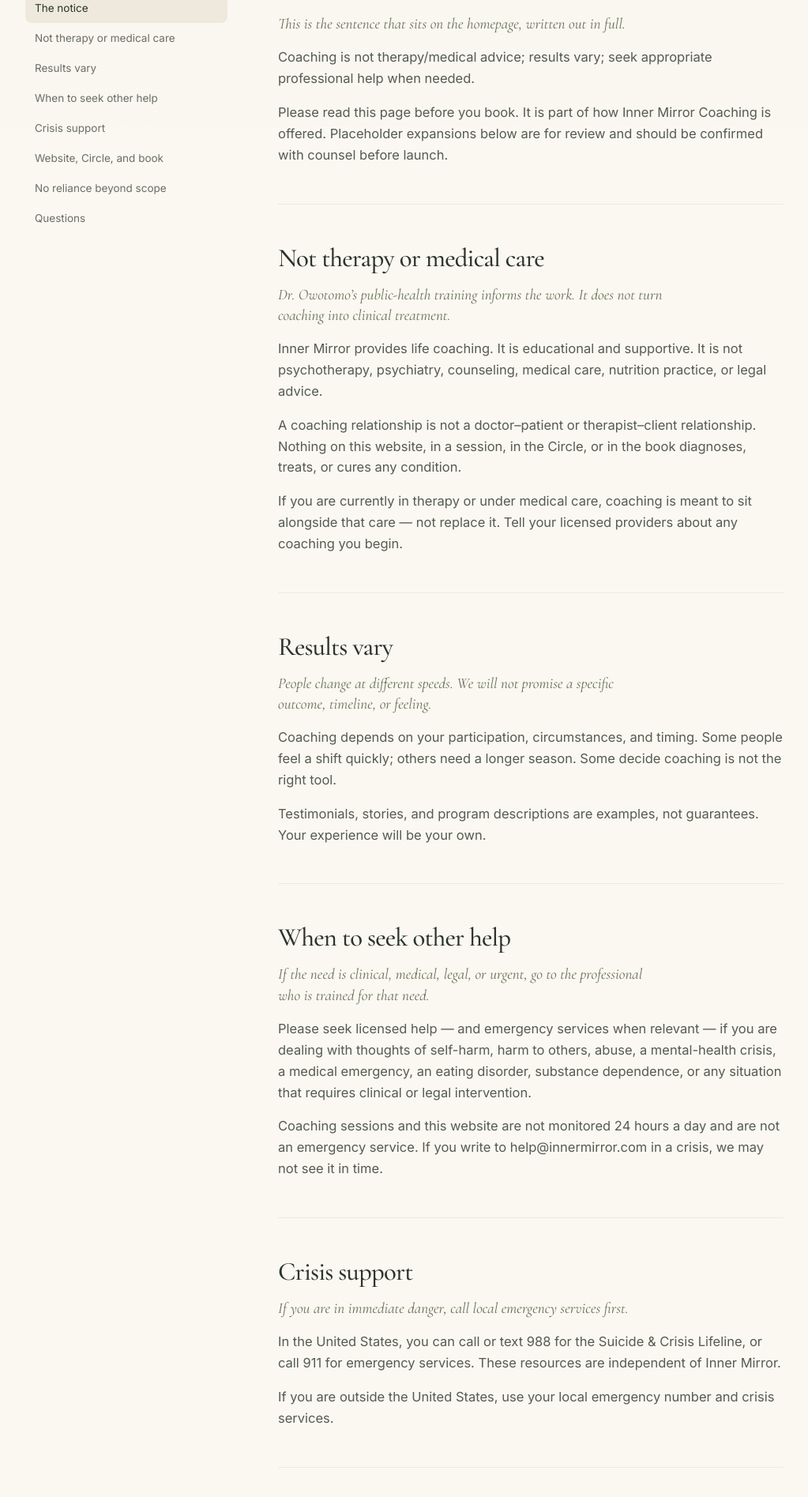
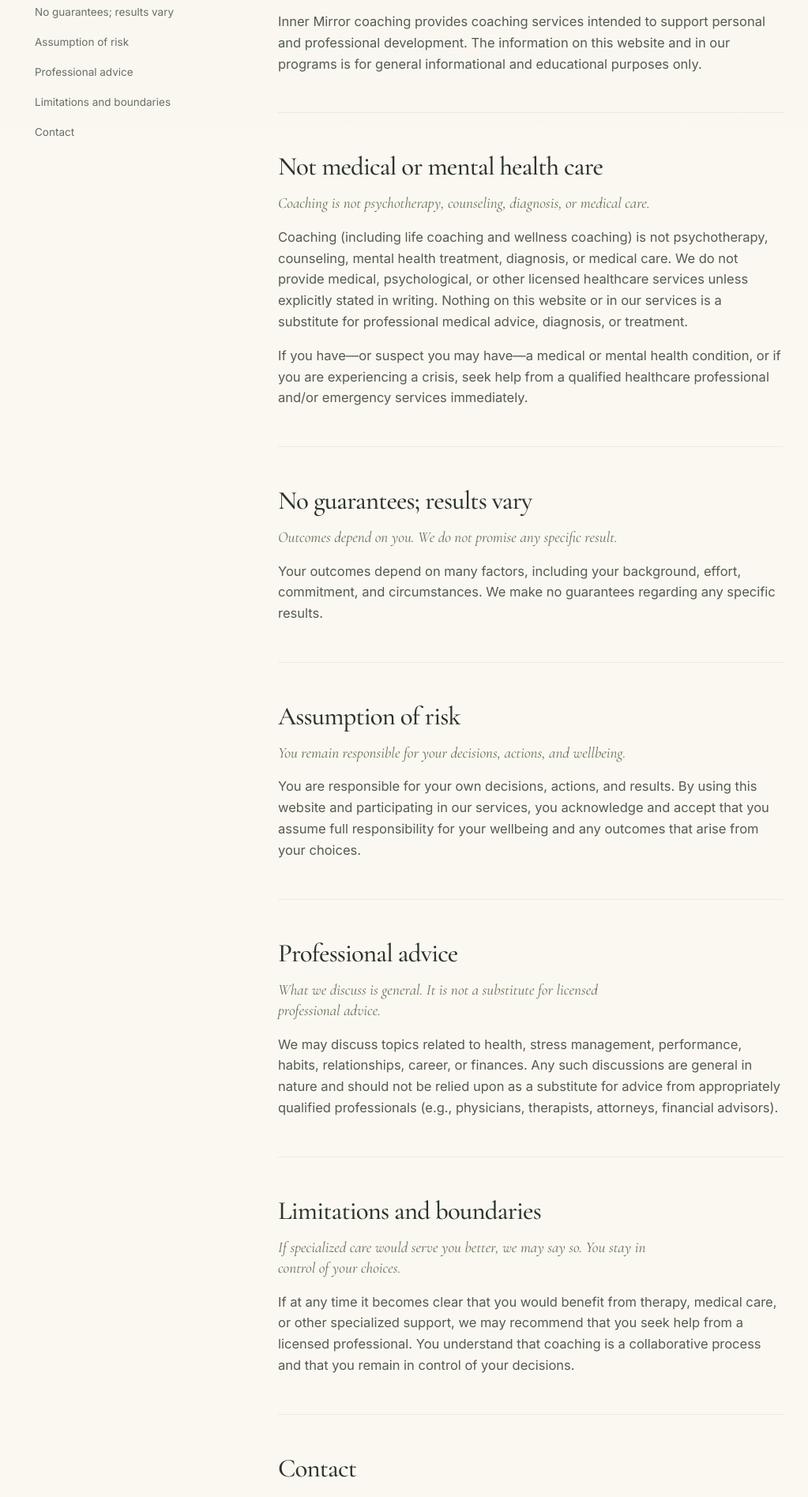
Before and after one commit to j-lola/innermirrorLLC, a React (Vite) app: page /disclaimer in a window 1280 px wide. Shown: the part 640-2535 px from the top of the page at 79% size, without its empty margins (48-1071 px from the left). Built offline with nearby package versions, Linux system fonts and the light colour scheme.

Commit message:
updates...

```diff
--- a/src/components/Footer.tsx
+++ b/src/components/Footer.tsx
@@ -63,7 +63,7 @@
               </div>
             </div>
 
-            <div>
+            <div id="contact">
               <h5 className="mb-4 font-display text-xs font-semibold uppercase tracking-[0.1em] text-gold">Contact</h5>
               <div className="flex flex-col gap-2.5 text-sm text-stone">
                 <a href="mailto:help@innermirror.com" className="transition-colors hover:text-forest">
--- a/src/components/LegalPage.tsx
+++ b/src/components/LegalPage.tsx
@@ -77,6 +77,7 @@
             </p>
           </header>
 
+          {doc.draft ? (
           <aside className="mt-8 max-w-160 rounded-[22px] bg-cream px-5 py-4 md:mt-10 md:px-6 md:py-5">
             <p className="flex items-start gap-3 text-[14.5px] leading-relaxed text-forest/80">
               <NoticeMark className="mt-0.5 h-4 w-4 shrink-0 text-gold" />
@@ -89,6 +90,7 @@
               </span>
             </p>
           </aside>
+          ) : null}
 
           <div className="mt-12 grid gap-12 lg:mt-16 lg:grid-cols-[minmax(0,14rem)_minmax(0,40rem)] lg:gap-16 xl:grid-cols-[minmax(0,16rem)_minmax(0,40rem)]">
             <nav
--- a/src/content/legal.ts
+++ b/src/content/legal.ts
@@ -11,6 +11,7 @@
   title: string;
   description: string;
   updated: string;
+  draft?: boolean;
   sections: LegalSection[];
 };
 
@@ -20,6 +21,7 @@
     title: "Privacy Policy",
     description: "How Inner Mirror Coaching collects, uses, and looks after personal information when you visit the site, book a session, or join the Circle.",
     updated: "August 15, 2026",
+    draft: true,
     sections: [
       {
         id: "who-this-covers",
@@ -142,6 +144,7 @@
     title: "Terms of Service",
     description: "The agreement between you and Inner Mirror Coaching when you use this website, book a session, buy a program, or join the Circle.",
     updated: "August 15, 2026",
+    draft: true,
     sections: [
       {
         id: "agreement",
@@ -268,78 +271,65 @@
   {
     slug: "disclaimer",
     title: "Disclaimer",
-    description: "Coaching is not therapy or medical advice. Results vary. Seek appropriate professional help when you need it.",
+    description:
+      "Inner Mirror coaching provides coaching services intended to support personal and professional development. The information on this website and in our programs is for general informational and educational purposes only.",
     updated: "August 15, 2026",
     sections: [
       {
-        id: "the-notice",
-        title: "The notice",
-        inShort: "This is the sentence that sits on the homepage, written out in full.",
+        id: "purpose",
+        title: "Purpose",
+        inShort: "This page explains the limits of our coaching, this website, and our programs.",
         paragraphs: [
-          "Coaching is not therapy/medical advice; results vary; seek appropriate professional help when needed.",
-          "Please read this page before you book. It is part of how Inner Mirror Coaching is offered. Placeholder expansions below are for review and should be confirmed with counsel before launch.",
+          "Inner Mirror coaching provides coaching services intended to support personal and professional development. The information on this website and in our programs is for general informational and educational purposes only.",
         ],
       },
       {
-        id: "not-therapy",
-        title: "Not therapy or medical care",
-        inShort: "Dr. Owotomo’s public-health training informs the work. It does not turn coaching into clinical treatment.",
+        id: "not-medical",
+        title: "Not medical or mental health care",
+        inShort: "Coaching is not psychotherapy, counseling, diagnosis, or medical care.",
         paragraphs: [
-          "Inner Mirror provides life coaching. It is educational and supportive. It is not psychotherapy, psychiatry, counseling, medical care, nutrition practice, or legal advice.",
-          "A coaching relationship is not a doctor–patient or therapist–client relationship. Nothing on this website, in a session, in the Circle, or in the book diagnoses, treats, or cures any condition.",
-          "If you are currently in therapy or under medical care, coaching is meant to sit alongside that care — not replace it. Tell your licensed providers about any coaching you begin.",
+          "Coaching (including life coaching and wellness coaching) is not psychotherapy, counseling, mental health treatment, diagnosis, or medical care. We do not provide medical, psychological, or other licensed healthcare services unless explicitly stated in writing. Nothing on this website or in our services is a substitute for professional medical advice, diagnosis, or treatment.",
+          "If you have—or suspect you may have—a medical or mental health condition, or if you are experiencing a crisis, seek help from a qualified healthcare professional and/or emergency services immediately.",
         ],
       },
       {
         id: "results-vary",
-        title: "Results vary",
-        inShort: "People change at different speeds. We will not promise a specific outcome, timeline, or feeling.",
+        title: "No guarantees; results vary",
+        inShort: "Outcomes depend on you. We do not promise any specific result.",
         paragraphs: [
-          "Coaching depends on your participation, circumstances, and timing. Some people feel a shift quickly; others need a longer season. Some decide coaching is not the right tool.",
-          "Testimonials, stories, and program descriptions are examples, not guarantees. Your experience will be your own.",
+          "Your outcomes depend on many factors, including your background, effort, commitment, and circumstances. We make no guarantees regarding any specific results.",
         ],
       },
       {
-        id: "seek-help",
-        title: "When to seek other help",
-        inShort: "If the need is clinical, medical, legal, or urgent, go to the professional who is trained for that need.",
+        id: "assumption-of-risk",
+        title: "Assumption of risk",
+        inShort: "You remain responsible for your decisions, actions, and wellbeing.",
         paragraphs: [
-          "Please seek licensed help — and emergency services when relevant — if you are dealing with thoughts of self-harm, harm to others, abuse, a mental-health crisis, a medical emergency, an eating disorder, substance dependence, or any situation that requires clinical or legal intervention.",
-          "Coaching sessions and this website are not monitored 24 hours a day and are not an emergency service. If you write to help@innermirror.com in a crisis, we may not see it in time.",
+          "You are responsible for your own decisions, actions, and results. By using this website and participating in our services, you acknowledge and accept that you assume full responsibility for your wellbeing and any outcomes that arise from your choices.",
         ],
       },
       {
-        id: "crisis",
-        title: "Crisis support",
-        inShort: "If you are in immediate danger, call local emergency services first.",
+        id: "professional-advice",
+        title: "Professional advice",
+        inShort: "What we discuss is general. It is not a substitute for licensed professional advice.",
         paragraphs: [
-          "In the United States, you can call or text 988 for the Suicide & Crisis Lifeline, or call 911 for emergency services. These resources are independent of Inner Mirror.",
-          "If you are outside the United States, use your local emergency number and crisis services.",
+          "We may discuss topics related to health, stress management, performance, habits, relationships, career, or finances. Any such discussions are general in nature and should not be relied upon as a substitute for advice from appropriately qualified professionals (e.g., physicians, therapists, attorneys, financial advisors).",
         ],
       },
       {
-        id: "website-and-book",
-        title: "Website, Circle, and book",
-        inShort: "What you read here is general. It is not personal advice written for your situation alone.",
+        id: "limitations",
+        title: "Limitations and boundaries",
+        inShort: "If specialized care would serve you better, we may say so. You stay in control of your choices.",
         paragraphs: [
-          "Articles, pages, Circle conversations, and Return To Baseline are for education and reflection. They may not apply to you. We do not warrant that the site is complete, current, or error-free.",
-          "Links to other sites, booking tools, or resources are provided for convenience. Their content and practices are their own.",
-        ],
-      },
-      {
-        id: "no-reliance",
-        title: "No reliance beyond scope",
-        inShort: "Use coaching as one support among others. Do not rely on it as your only care.",
-        paragraphs: [
-          "By using this website or booking a session, you acknowledge the limits described here and in the Terms of Service. You agree that Inner Mirror is not responsible for decisions you make, or for outcomes that follow, except to the extent the law does not allow us to limit that responsibility.",
+          "If at any time it becomes clear that you would benefit from therapy, medical care, or other specialized support, we may recommend that you seek help from a licensed professional. You understand that coaching is a collaborative process and that you remain in control of your decisions.",
         ],
       },
       {
         id: "contact-disclaimer",
-        title: "Questions",
-        inShort: "If anything on this page is unclear, ask before you book.",
+        title: "Contact",
+        inShort: "Questions about this disclaimer can be sent to us directly.",
         paragraphs: [
-          "Email help@innermirror.com. Inner Mirror LLC, Atlanta, Georgia.",
+          "If you have questions about this disclaimer, contact us via the website’s Contact page or at help@innermirror.com.",
         ],
       },
     ],
```
